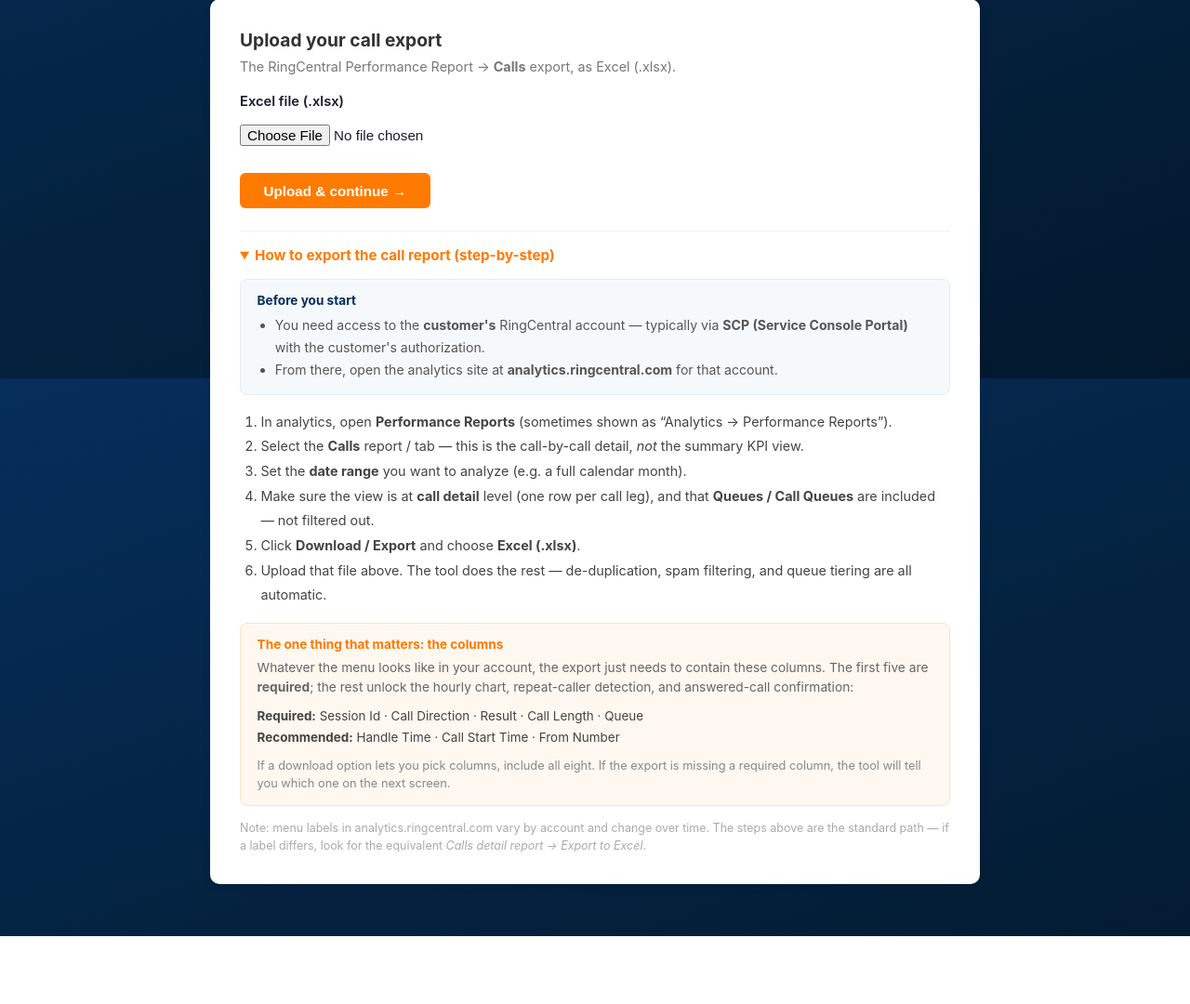
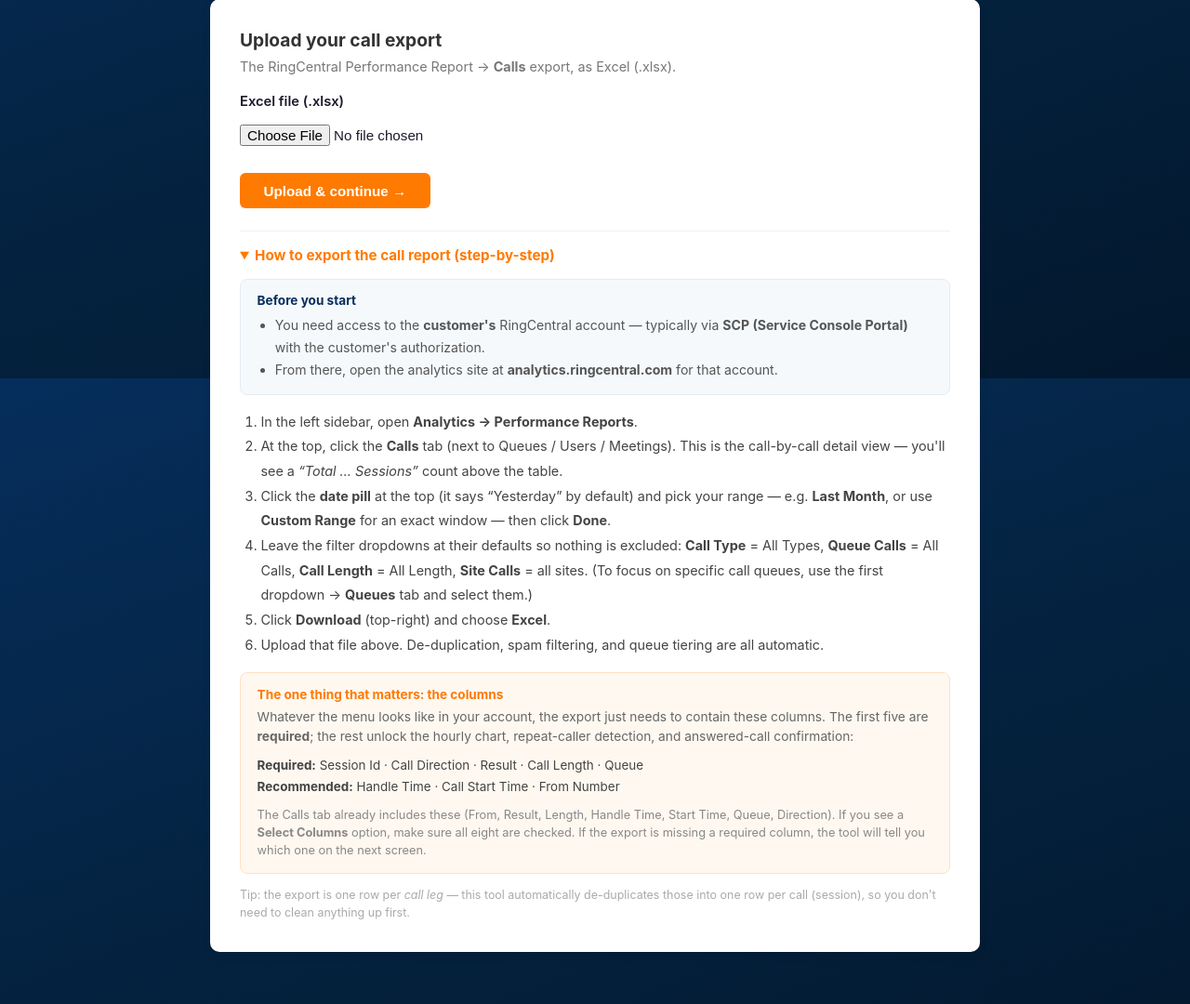
Before and after one commit to nmludwig/rng-performance-analyzer, a Flask app: page / in a window 1280 px wide. Shown: the part 1193-2273 px from the top of the page at 93% size. Before the commit the page ends 2200 px from the top, so only its background shows below. Run offline with Flask 3, Linux system fonts and the light colour scheme; the visitor is signed in with stand-in values (Sample User, id 1).

Commit message:
Refine export steps to match the live analytics.ringcentral.com UI
Update the call-export instructions to the screenshot-verified path:
Calls tab, the date pill, default filters, and the Download button, plus
the actual column names shown in the Calls view.

Co-Authored-By: Claude Opus 4.7 <noreply@anthropic.com>

```diff
--- a/templates/index.html
+++ b/templates/index.html
@@ -90,16 +90,19 @@
 
     <!-- Steps -->
     <ol style="padding-left:1.4rem;line-height:1.85;color:#444;font-size:0.9rem;margin-top:1rem;">
-      <li>In analytics, open <strong>Performance Reports</strong> (sometimes shown as
-          “Analytics → Performance Reports”).</li>
-      <li>Select the <strong>Calls</strong> report / tab — this is the call-by-call detail,
-          <em>not</em> the summary KPI view.</li>
-      <li>Set the <strong>date range</strong> you want to analyze (e.g. a full calendar month).</li>
-      <li>Make sure the view is at <strong>call detail</strong> level (one row per call leg),
-          and that <strong>Queues / Call Queues</strong> are included — not filtered out.</li>
-      <li>Click <strong>Download / Export</strong> and choose <strong>Excel (.xlsx)</strong>.</li>
-      <li>Upload that file above. The tool does the rest — de-duplication, spam filtering,
-          and queue tiering are all automatic.</li>
+      <li>In the left sidebar, open <strong>Analytics → Performance Reports</strong>.</li>
+      <li>At the top, click the <strong>Calls</strong> tab (next to Queues / Users / Meetings).
+          This is the call-by-call detail view — you'll see a <em>“Total … Sessions”</em> count above the table.</li>
+      <li>Click the <strong>date pill</strong> at the top (it says “Yesterday” by default) and pick your
+          range — e.g. <strong>Last Month</strong>, or use <strong>Custom Range</strong> for an exact
+          window — then click <strong>Done</strong>.</li>
+      <li>Leave the filter dropdowns at their defaults so nothing is excluded:
+          <strong>Call Type</strong> = All Types, <strong>Queue Calls</strong> = All Calls,
+          <strong>Call Length</strong> = All Length, <strong>Site Calls</strong> = all sites.
+          (To focus on specific call queues, use the first dropdown →
+          <strong>Queues</strong> tab and select them.)</li>
+      <li>Click <strong>Download</strong> (top-right) and choose <strong>Excel</strong>.</li>
+      <li>Upload that file above. De-duplication, spam filtering, and queue tiering are all automatic.</li>
     </ol>
 
     <!-- Required columns -->
@@ -117,15 +120,15 @@
         <strong>Recommended:</strong> Handle Time · Call Start Time · From Number
       </div>
       <p style="color:#888;font-size:0.8rem;line-height:1.5;margin:0.55rem 0 0;">
-        If a download option lets you pick columns, include all eight. If the export is missing a
-        required column, the tool will tell you which one on the next screen.
+        The Calls tab already includes these (From, Result, Length, Handle Time, Start Time, Queue,
+        Direction). If you see a <strong>Select Columns</strong> option, make sure all eight are checked.
+        If the export is missing a required column, the tool will tell you which one on the next screen.
       </p>
     </div>
 
     <p style="color:#aaa;font-size:0.78rem;line-height:1.5;margin-top:0.9rem;margin-bottom:0;">
-      Note: menu labels in analytics.ringcentral.com vary by account and change over time. The steps
-      above are the standard path — if a label differs, look for the equivalent
-      <em>Calls detail report → Export to Excel</em>.
+      Tip: the export is one row per <em>call leg</em> — this tool automatically de-duplicates those
+      into one row per call (session), so you don't need to clean anything up first.
     </p>
   </details>
 </div>
```
